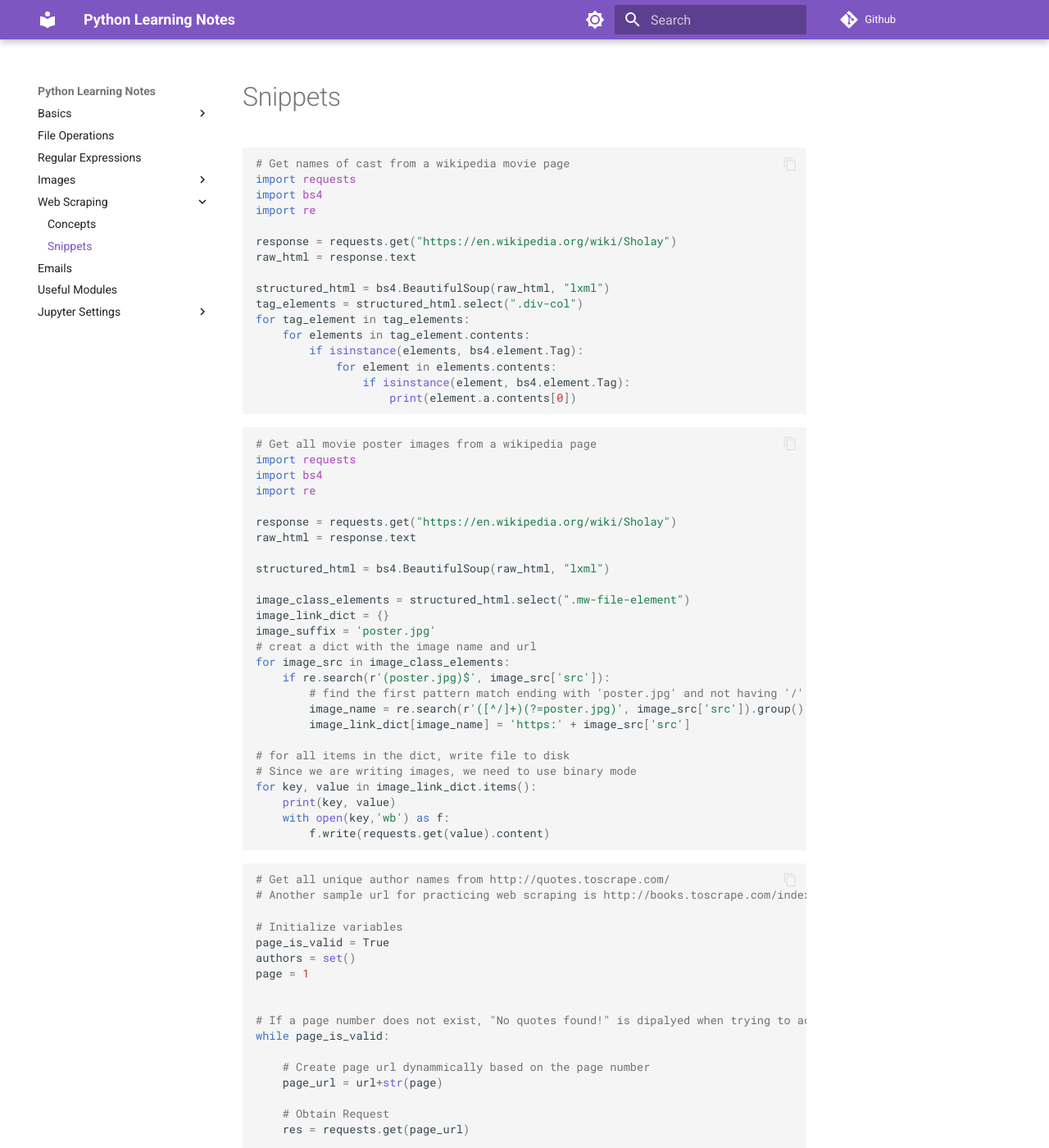
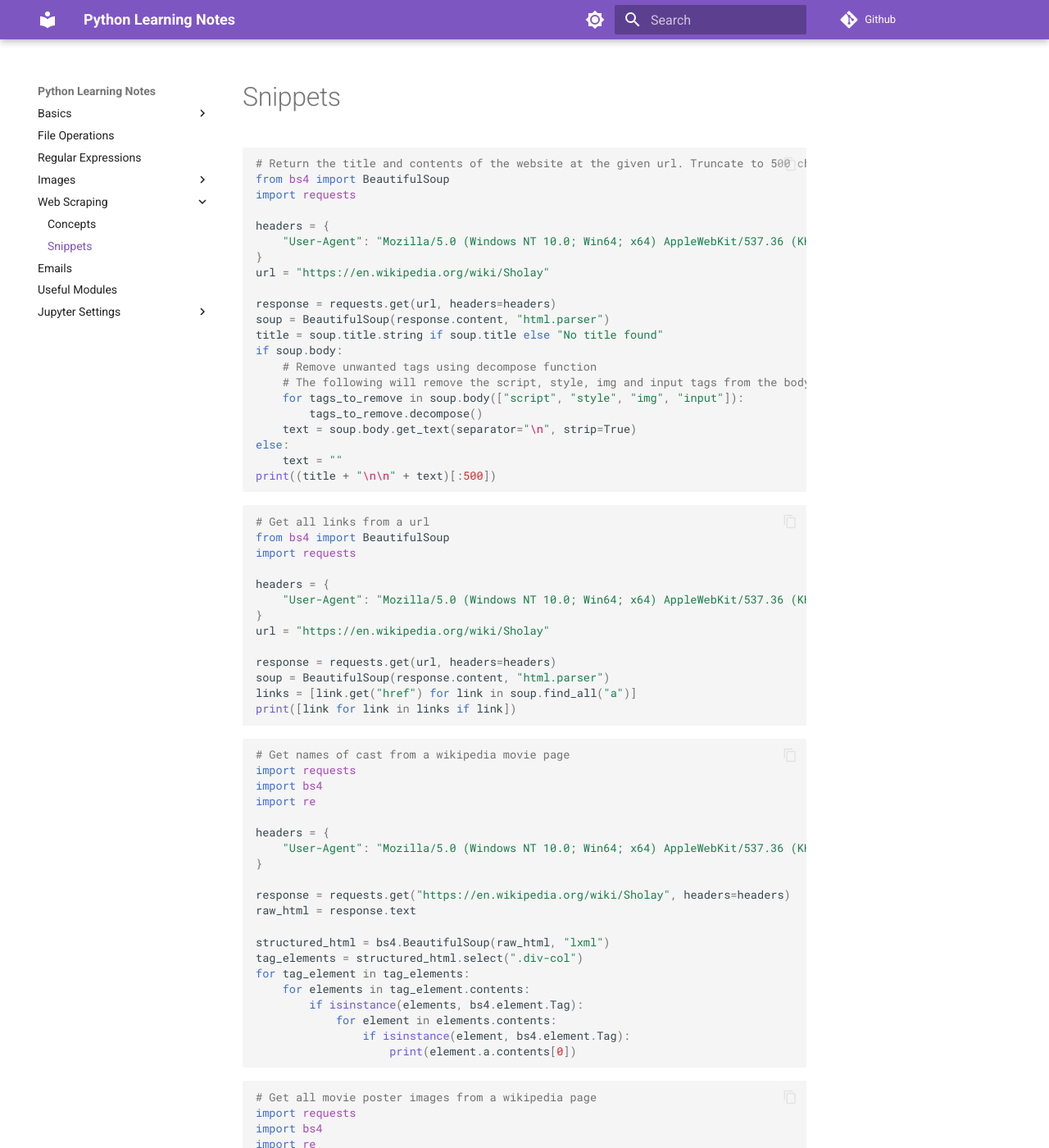
Before and after one commit to paulang1807/learn-python, an MkDocs documentation site: the page built from docs/web_scr_snip.md, in a window 1280 px wide and 1400 px high. Shown: the whole window at 82% size. Built offline with MkDocs 1.6.1 and Material for MkDocs 9.7.7, drawn with Linux system fonts in a browser that asks for light colours; comment, search, counter and statistics services are not loaded.

Commit message:
More web  scraping examples

````diff
--- a/docs/web_scr_snip.md
+++ b/docs/web_scr_snip.md
@@ -1,11 +1,53 @@
 
+```python
+# Return the title and contents of the website at the given url. Truncate to 500 characters
+from bs4 import BeautifulSoup
+import requests
+
+headers = {
+    "User-Agent": "Mozilla/5.0 (Windows NT 10.0; Win64; x64) AppleWebKit/537.36 (KHTML, like Gecko) Chrome/117.0.0.0 Safari/537.36"
+}
+url = "https://en.wikipedia.org/wiki/Sholay"
+
+response = requests.get(url, headers=headers)
+soup = BeautifulSoup(response.content, "html.parser")
+title = soup.title.string if soup.title else "No title found"
+if soup.body:
+    # Remove unwanted tags using decompose function
+    # The following will remove the script, style, img and input tags from the body
+    for tags_to_remove in soup.body(["script", "style", "img", "input"]):
+        tags_to_remove.decompose()
+    text = soup.body.get_text(separator="\n", strip=True)
+else:
+    text = ""
+print((title + "\n\n" + text)[:500])
+```
+```python
+# Get all links from a url
+from bs4 import BeautifulSoup
+import requests
+
+headers = {
+    "User-Agent": "Mozilla/5.0 (Windows NT 10.0; Win64; x64) AppleWebKit/537.36 (KHTML, like Gecko) Chrome/117.0.0.0 Safari/537.36"
+}
+url = "https://en.wikipedia.org/wiki/Sholay"
+
+response = requests.get(url, headers=headers)
+soup = BeautifulSoup(response.content, "html.parser")
+links = [link.get("href") for link in soup.find_all("a")]
+print([link for link in links if link])
+```
 ```python
 # Get names of cast from a wikipedia movie page
 import requests
 import bs4
 import re
 
-response = requests.get("https://en.wikipedia.org/wiki/Sholay")
+headers = {
+    "User-Agent": "Mozilla/5.0 (Windows NT 10.0; Win64; x64) AppleWebKit/537.36 (KHTML, like Gecko) Chrome/117.0.0.0 Safari/537.36"
+}
+
+response = requests.get("https://en.wikipedia.org/wiki/Sholay", headers=headers)
 raw_html = response.text
 
 structured_html = bs4.BeautifulSoup(raw_html, "lxml")
--- a/pyproject.toml
+++ b/pyproject.toml
@@ -5,9 +5,14 @@ description = "Documentation for learnign python"
 readme = "README.md"
 requires-python = ">=3.9"
 dependencies = [
+    "bs4>=0.0.2",
+    "ipykernel>=6.31.0",
+    "lxml==5.3.1",
     "mkdocs>=1.6.1",
     "mkdocs-custommill>=1.3.0",
     "mkdocs-material>=9.7.1",
     "mkdocs-material-extensions>=1.3.1",
+    "pip>=25.3",
     "python-markdown-math>=0.9",
+    "requests>=2.32.5",
 ]
--- a/requirements.txt
+++ b/requirements.txt
@@ -3,3 +3,8 @@ mkdocs-custommill
 mkdocs-material
 mkdocs-material-extensions
 python-markdown-math
+ipykernel
+pip
+bs4
+requests
+lxml==5.3.1
````
Also changed, not shown: docs/use-mod.md (+2 -2 lines), 1 other file.
